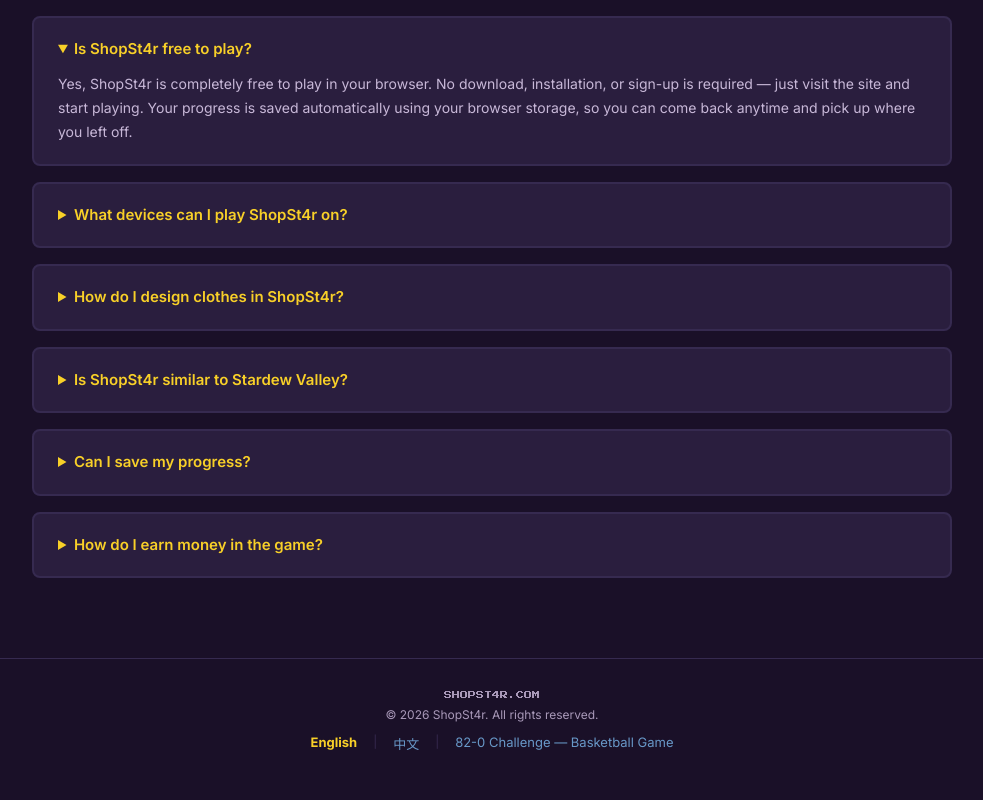
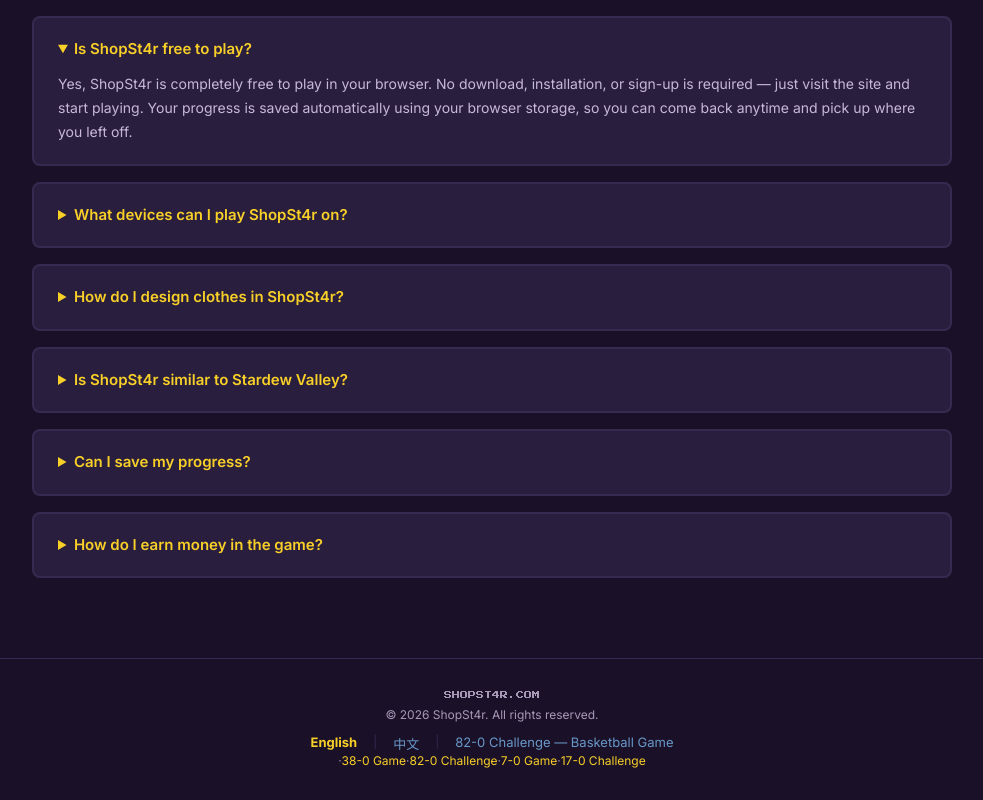
Before and after one commit to codaaiteam/pixel-shop-site, a Next.js app: page / in a window 1280 px wide. Shown: the part 2554-3354 px from the top of the page, without its empty margins (148-1131 px from the left). Built offline with nearby package versions, Linux system fonts and the light colour scheme.

Commit message:
Add game footer links

```diff
--- a/app/Footer.tsx
+++ b/app/Footer.tsx
@@ -61,6 +61,23 @@
           82-0 Challenge — Basketball Game
         </a>
       </div>
+        <span>·</span>
+        <a href="https://38-0-game.com/" target="_blank" rel="noopener noreferrer">
+        38-0 Game
+        </a>
+        <span>·</span>
+        <a href="https://www.82-0-challenge.com/" target="_blank" rel="noopener noreferrer">
+        82-0 Challenge
+        </a>
+        <span>·</span>
+        <a href="https://7-0-game.com/" target="_blank" rel="noopener noreferrer">
+        7-0 Game
+        </a>
+        <span>·</span>
+        <a href="https://17-0-game.com/" target="_blank" rel="noopener noreferrer">
+        17-0 Challenge
+        </a>
+
     </footer>
   );
 }
```
